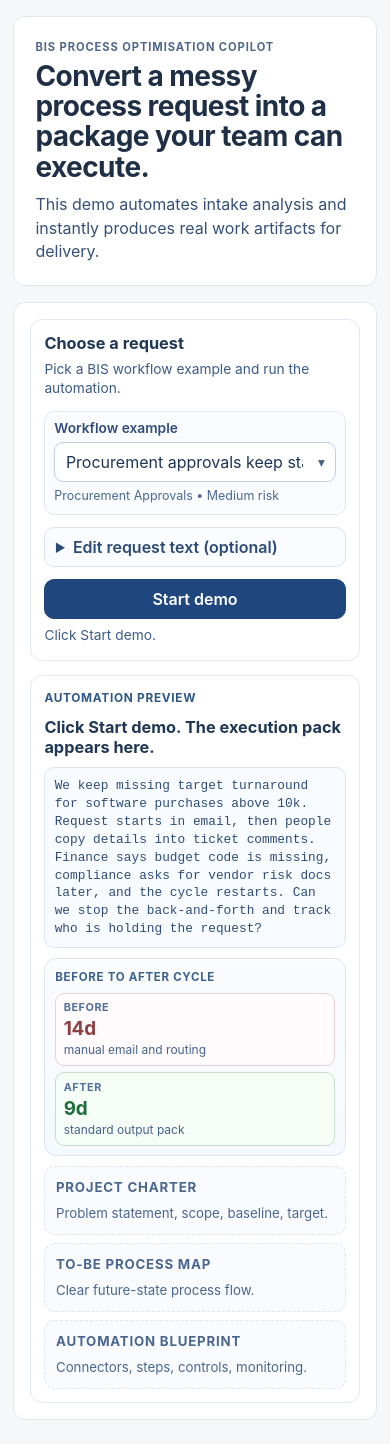
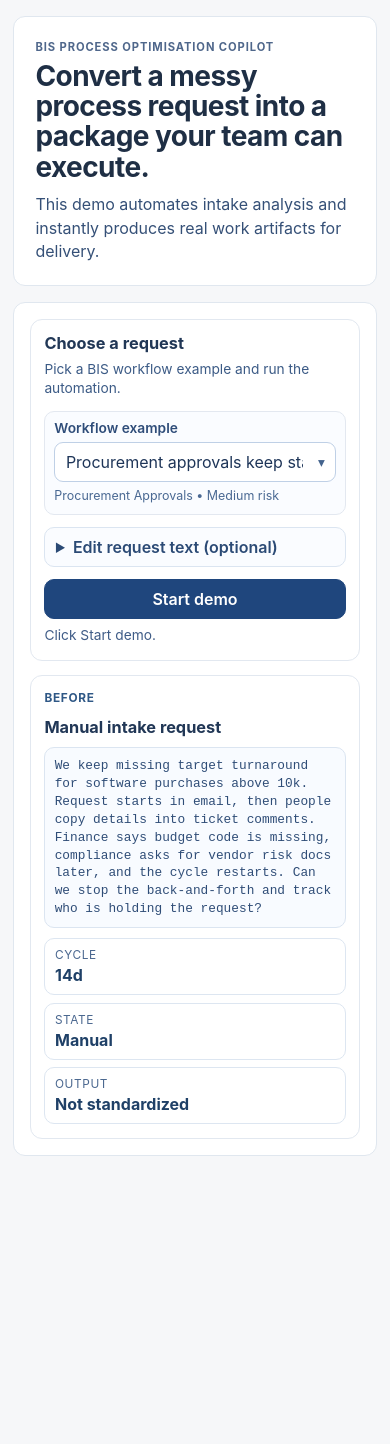
Before and after one commit to KumarNavish/KumarNavish.github.io, a React (Vite) app in the folder site/demos/bis-continual-process-automation-demo/: page / in a window 390 px wide. After the commit the page ends 1180 px from the top, so only its background shows below. Built offline with nearby package versions, Linux system fonts and the light colour scheme.

Commit message:
refine bis demo: single before-after automation moment

```diff
--- a/site/demos/bis-continual-process-automation-demo/src/App.tsx
+++ b/site/demos/bis-continual-process-automation-demo/src/App.tsx
@@ -4,13 +4,6 @@ import { MermaidDiagram } from './components/MermaidDiagram'
 import { loadCategoryCatalog, loadIntakeSamples } from './domain/loadData'
 import { runIntakePipeline, type PipelineResult } from './domain/pipeline'
 import type { CategoryCatalog, IntakeSample } from './domain/types'
-
-interface ImpactRationale {
-  monthly_volume: number | null
-  cycle_time_days: number | null
-  manual_steps: number
-  confidence: 'high' | 'medium' | 'low'
-}
 
 interface ImpactSnapshot {
   baselineDays: number | null
@@ -77,28 +70,6 @@ function excerpt(text: string, maxLength = 280): string {
   return `${normalized.slice(0, maxLength - 3)}...`
 }
 
-function buildImpactRationale(result: PipelineResult): ImpactRationale {
-  const monthlyVolume =
-    result.extracted.volume_per_month ?? result.sample.ground_truth.volume_per_month ?? null
-  const cycleTimeDays =
-    result.extracted.cycle_time_days ?? result.sample.ground_truth.baseline_cycle_time_days ?? null
-  const manualSteps = result.extracted.manual_step_count
-
-  let confidence: ImpactRationale['confidence'] = 'low'
-  if (monthlyVolume !== null && cycleTimeDays !== null) {
-    confidence = 'high'
-  } else if (monthlyVolume !== null || cycleTimeDays !== null) {
-    confidence = 'medium'
-  }
-
-  return {
-    monthly_volume: monthlyVolume,
-    cycle_time_days: cycleTimeDays,
-    manual_steps: manualSteps,
-    confidence,
-  }
-}
-
 function buildImpactSnapshot(result: PipelineResult): ImpactSnapshot {
   const baselineDays = toNumber(result.charter.baseline_metrics.cycle_time_days)
   const targetDays = toNumber(result.charter.target_metrics.cycle_time_days_target)
@@ -127,7 +98,6 @@ function App() {
   const [requestText, setRequestText] = useState('')
 
   const [result, setResult] = useState<PipelineResult | null>(null)
-  const [impactRationale, setImpactRationale] = useState<ImpactRationale | null>(null)
 
   const [isRunning, setIsRunning] = useState(false)
   const [copyStatus, setCopyStatus] = useState<string | null>(null)
@@ -175,10 +145,6 @@ function App() {
   const outcomeHeadline = impactSnapshot
     ? 'Execution pack generated'
     : 'From manual intake to execution-ready package'
-
-  const outcomeSubline = impactSnapshot
-    ? `${formatDays(beforeCycleTime)} to ${formatDays(afterCycleTime)} target cycle`
-    : 'Run once to generate charter, map, and payloads.'
   const charterTargetCycle = result
     ? metricToText(result.charter.target_metrics.cycle_time_days_target)
     : 'n/a'
@@ -206,7 +172,6 @@ function App() {
         tracker_owner: trackerPayload?.owner ?? 'n/a',
       }
     : null
-  const blueprintPreview = result?.blueprint.steps.slice(0, 4) ?? []
 
   const hintText = useMemo(() => {
     if (error) {
@@ -227,7 +192,6 @@ function App() {
     if (nextSample) {
       setRequestText(nextSample.text)
       setResult(null)
-      setImpactRationale(null)
       setCopyStatus(null)
     }
   }
@@ -244,7 +208,6 @@ function App() {
     }
 
     setResult(null)
-    setImpactRationale(null)
     setCopyStatus(null)
     setIsRunning(true)
 
@@ -252,7 +215,6 @@ function App() {
 
     const nextResult = runIntakePipeline(sampleForRun, catalog)
     setResult(nextResult)
-    setImpactRationale(buildImpactRationale(nextResult))
     setIsRunning(false)
   }
 
@@ -344,156 +306,95 @@ function App() {
         <section className="result-pane" aria-live="polite">
           {!result ? (
             <section className="outcome-shell preview-shell">
-              <p className="moment-tag">Automation preview</p>
-              <h2>Click Start demo. The execution pack appears here.</h2>
+              <p className="moment-tag">Before</p>
+              <h2>Manual intake request</h2>
               <pre className="input-preview">{requestPreview}</pre>
-
-              <article className="reveal-card">
-                <p className="reveal-label">Before to after cycle</p>
-                <div className="reveal-track">
-                  <section className="reveal-state before">
-                    <span className="reveal-tag">Before</span>
+              <div className="impact-strip">
+                <article>
+                  <span>Cycle</span>
                   <strong>{formatDays(previewBaselineDays)}</strong>
-                    <small>manual email and routing</small>
-                  </section>
-                  <section className="reveal-state after">
-                    <span className="reveal-tag">After</span>
-                    <strong>{formatDays(inferredTargetDays)}</strong>
-                    <small>standard output pack</small>
-                  </section>
+                </article>
+                <article>
+                  <span>State</span>
+                  <strong>Manual</strong>
+                </article>
+                <article>
+                  <span>Output</span>
+                  <strong>Not standardized</strong>
+                </article>
               </div>
-              </article>
-
-              <section className="deliverables-grid">
-                <article className="artifact-card placeholder-card">
-                  <p className="doc-tag">Project charter</p>
-                  <p>Problem statement, scope, baseline, target.</p>
-                </article>
-                <article className="artifact-card placeholder-card">
-                  <p className="doc-tag">To-be process map</p>
-                  <p>Clear future-state process flow.</p>
-                </article>
-                <article className="artifact-card placeholder-card">
-                  <p className="doc-tag">Automation blueprint</p>
-                  <p>Connectors, steps, controls, monitoring.</p>
-                </article>
-              </section>
             </section>
           ) : (
             <section className="outcome-shell live-shell">
-              <p className="moment-tag">Automation result</p>
+              <p className="moment-tag">Automation moment</p>
               <h2>{outcomeHeadline}</h2>
-              <p className="outcome-lede">{outcomeSubline}</p>
 
-              <article className={`reveal-card ${hasResult ? 'revealed' : ''}`}>
-                <p className="reveal-label">Before to after cycle</p>
-                <div className="reveal-track">
-                  <section className="reveal-state before">
-                    <span className="reveal-tag">Before</span>
-                    <strong>{formatDays(beforeCycleTime)}</strong>
-                    <small>manual triage and follow-up</small>
-                  </section>
-                  <section className="reveal-state after">
-                    <span className="reveal-tag">After</span>
-                    <strong>{formatDays(afterCycleTime)}</strong>
-                    <small>standard output pack and handoff</small>
-                  </section>
-                </div>
+              <div className="impact-strip">
+                <article>
+                  <span>Cycle</span>
+                  <strong>
+                    {formatDays(beforeCycleTime)} to {formatDays(afterCycleTime)}
+                  </strong>
                 </article>
-
-              <div className="metric-row">
                 <article>
                   <span>Saved / month</span>
-                  <strong>{impactSnapshot.monthlyHoursSaved}</strong>
+                  <strong>{impactSnapshot.monthlyHoursSaved}h</strong>
                 </article>
                 <article>
                   <span>Ready artifacts</span>
                   <strong>{totalArtifacts}</strong>
                 </article>
-                <article>
-                  <span>Workflow type</span>
-                  <strong>{prettyCategory(result.triage.category)}</strong>
-                </article>
               </div>
 
-              <section className="deliverables-grid">
-                <section className="artifact-card deliverable-card">
+              <section className="transformation-grid">
+                <article className={`moment-card before-card ${hasResult ? 'revealed' : ''}`}>
+                  <p className="doc-tag">Before request</p>
+                  <pre className="input-preview">{excerpt(result.sample.text, 540)}</pre>
+                </article>
+
+                <article className={`moment-card after-pack ${hasResult ? 'revealed' : ''}`}>
+                  <p className="doc-tag">After execution pack</p>
+
+                  <section className="artifact-card">
                     <p className="doc-tag">Project charter</p>
                     <h3>{result.sample.title}</h3>
                     <p>{result.charter.problem_statement}</p>
-                  <dl className="doc-grid">
-                    <div>
-                      <dt>Target cycle</dt>
-                      <dd>{charterTargetCycle}</dd>
-                    </div>
-                    <div>
-                      <dt>Priority</dt>
-                      <dd>{result.triage.priority}</dd>
-                    </div>
-                    <div>
-                      <dt>Risk</dt>
-                      <dd>{prettyCategory(result.triage.risk_level)}</dd>
-                    </div>
-                    <div>
-                      <dt>Next action</dt>
-                      <dd>{result.triage.next_action}</dd>
-                    </div>
-                  </dl>
-                  <div className="outputs-actions">
-                    <button className="primary-btn" onClick={() => copyJson('Charter JSON', result.charter)}>
-                      Copy charter JSON
-                    </button>
+                    <div className="pack-metrics">
+                      <span className="pack-pill">Target {charterTargetCycle}</span>
+                      <span className="pack-pill">{result.triage.priority}</span>
+                      <span className="pack-pill">{prettyCategory(result.triage.risk_level)}</span>
                     </div>
                   </section>
 
-                <section className="artifact-card deliverable-card">
+                  <section className="artifact-card">
                     <p className="doc-tag">To-be process map</p>
                     <MermaidDiagram title="To-be process" chart={result.toBeMermaid} />
-                  <div className="outputs-actions">
-                    <button
-                      className="primary-btn"
-                      onClick={() => copyJson('Process map', { to_be_mermaid: result.toBeMermaid })}
-                    >
-                      Copy process map
-                    </button>
-                  </div>
                   </section>
 
-                <section className="artifact-card deliverable-card">
-                  <p className="doc-tag">Automation blueprint</p>
-                  <ol className="step-list">
-                    {blueprintPreview.map((step) => (
-                      <li key={step.id}>
-                        <strong>{step.name}</strong>
-                        <span>{step.description}</span>
-                      </li>
-                    ))}
-                  </ol>
-                  <div className="outputs-actions">
-                    <button className="primary-btn" onClick={() => copyJson('Blueprint JSON', result.blueprint)}>
-                      Copy blueprint JSON
-                    </button>
-                  </div>
-                </section>
+                  <section className="artifact-card">
+                    <p className="doc-tag">Handoff payloads</p>
+                    <pre>{JSON.stringify(payloadPreview, null, 2)}</pre>
+                    <p>
+                      <strong>Jira:</strong> {metricToText(jiraFields?.summary)}
+                    </p>
+                    <p>
+                      <strong>ServiceNow:</strong> {metricToText(servicenowPayload?.short_description)}
+                    </p>
+                    <p>
+                      <strong>Status:</strong> {trackerStatus}
+                    </p>
                   </section>
 
-              <section className="payload-grid">
-                <section className="artifact-card payload-card">
-                  <p className="doc-tag">Jira payload</p>
-                  <p>{metricToText(jiraFields?.summary)}</p>
                   <div className="outputs-actions">
+                    <button className="primary-btn" onClick={() => void copyFullPack()}>
+                      Copy full package
+                    </button>
                     <button
                       className="secondary-btn"
                       onClick={() => copyJson('Jira payload', result.exports.jira_issue_create)}
                     >
                       Copy Jira JSON
                     </button>
-                  </div>
-                </section>
-                <section className="artifact-card payload-card">
-                  <p className="doc-tag">ServiceNow payload</p>
-                  <p>{metricToText(servicenowPayload?.short_description)}</p>
-                  <div className="outputs-actions">
                     <button
                       className="secondary-btn"
                       onClick={() => copyJson('ServiceNow payload', result.exports.servicenow_record_create)}
@@ -501,31 +402,8 @@ function App() {
                       Copy ServiceNow JSON
                     </button>
                   </div>
+                </article>
               </section>
-                <section className="artifact-card payload-card">
-                  <p className="doc-tag">Process tracker row</p>
-                  <pre>{JSON.stringify(payloadPreview, null, 2)}</pre>
-                  <p>
-                    <strong>Status:</strong> {trackerStatus}
-                  </p>
-                  <div className="outputs-actions">
-                    <button className="primary-btn" onClick={() => void copyFullPack()}>
-                      Copy full package
-                    </button>
-                  </div>
-                </section>
-              </section>
-
-              <details className="advanced-block">
-                <summary>Show technical details</summary>
-                <p>
-                  Estimated from {impactRationale?.manual_steps ?? 'n/a'} manual touchpoints, volume{' '}
-                  {metricToText(impactRationale?.monthly_volume)}, cycle time{' '}
-                  {metricToText(impactRationale?.cycle_time_days)} days. Confidence:{' '}
-                  <strong>{impactRationale ? prettyCategory(impactRationale.confidence) : 'Not available'}</strong>.
-                </p>
-                <pre>{JSON.stringify(result.blueprint, null, 2)}</pre>
-              </details>
             </section>
           )}
         </section>
--- a/site/demos/bis-continual-process-automation-demo/src/styles.css
+++ b/site/demos/bis-continual-process-automation-demo/src/styles.css
@@ -251,11 +251,6 @@ button:disabled {
   gap: 0.62rem;
 }
 
-.outcome-lede {
-  margin-top: 0.2rem;
-  color: #35557f;
-}
-
 .input-preview {
   margin: 0;
   border: 1px solid #dbe5f1;
@@ -269,94 +264,13 @@ button:disabled {
   line-height: 1.4;
 }
 
-.preview-shell .reveal-state.after {
-  opacity: 1;
-  transform: none;
-}
-
-.reveal-card {
-  border: 1px solid #dbe5f1;
-  border-radius: 12px;
-  background: linear-gradient(180deg, #fbfcfe 0%, #f5f9ff 100%);
-  padding: 0.62rem;
-  display: grid;
-  gap: 0.42rem;
-}
-
-.reveal-label {
-  margin: 0;
-  text-transform: uppercase;
-  letter-spacing: 0.06em;
-  font-size: 0.72rem;
-  font-weight: 700;
-  color: #3a618f;
-}
-
-.reveal-track {
-  display: grid;
-  grid-template-columns: repeat(2, minmax(0, 1fr));
-  gap: 0.42rem;
-}
-
-.reveal-state {
-  border: 1px solid #d5dfec;
-  border-radius: 9px;
-  background: #fff;
-  padding: 0.42rem 0.46rem;
-  display: grid;
-  gap: 0.16rem;
-}
-
-.reveal-tag {
-  text-transform: uppercase;
-  letter-spacing: 0.05em;
-  font-size: 0.68rem;
-  font-weight: 700;
-  color: #537099;
-}
-
-.reveal-state strong {
-  font-size: 1.18rem;
-  letter-spacing: -0.01em;
-}
-
-.reveal-state small {
-  color: #45648e;
-  font-size: 0.75rem;
-  line-height: 1.3;
-}
-
-.reveal-state.before {
-  border-color: #ebd3d5;
-  background: #fffafb;
-}
-
-.reveal-state.before strong {
-  color: #8a3f43;
-}
-
-.reveal-state.after {
-  border-color: #c8dfcf;
-  background: #f6fcf6;
-  opacity: 0.72;
-  transform: translateY(3px);
-}
-
-.reveal-state.after strong {
-  color: #1e6d3c;
-}
-
-.reveal-card.revealed .reveal-state.after {
-  animation: reveal-up 360ms ease-out forwards;
-}
-
-.metric-row {
+.impact-strip {
   display: grid;
   grid-template-columns: repeat(3, minmax(0, 1fr));
   gap: 0.48rem;
 }
 
-.metric-row article {
+.impact-strip article {
   border: 1px solid #dde6f1;
   border-radius: 10px;
   background: #fff;
@@ -365,28 +279,47 @@ button:disabled {
   gap: 0.2rem;
 }
 
-.metric-row span {
+.impact-strip span {
   font-size: 0.74rem;
   color: #4a678f;
   text-transform: uppercase;
   letter-spacing: 0.05em;
 }
 
-.metric-row strong {
+.impact-strip strong {
   color: #1f4067;
   font-size: 1rem;
+}
+
+.transformation-grid {
+  display: grid;
+  grid-template-columns: minmax(0, 0.9fr) minmax(0, 1.1fr);
+  gap: 0.56rem;
+}
+
+.moment-card {
+  border: 1px solid #dce6f2;
+  border-radius: 12px;
+  background: #fff;
+  padding: 0.68rem;
+  display: grid;
+  gap: 0.5rem;
+}
+
+.before-card {
+  background: #fffafb;
+  border-color: #ecd8dc;
+}
+
+.after-pack {
+  background: #f8fbff;
+  border-color: #d8e4f4;
 }
 
 .outputs-actions {
   display: flex;
   flex-wrap: wrap;
   gap: 0.44rem;
-}
-
-.deliverables-grid {
-  display: grid;
-  grid-template-columns: repeat(3, minmax(0, 1fr));
-  gap: 0.52rem;
 }
 
 .artifact-card {
@@ -411,17 +344,6 @@ button:disabled {
   padding: 0.5rem;
 }
 
-.placeholder-card {
-  background: #f9fbff;
-  border-style: dashed;
-}
-
-.placeholder-card p {
-  margin: 0;
-  color: #4a668f;
-  font-size: 0.83rem;
-}
-
 .doc-tag {
   margin: 0;
   text-transform: uppercase;
@@ -431,62 +353,19 @@ button:disabled {
   font-weight: 700;
 }
 
-.deliverable-card h3 {
-  margin-top: -0.05rem;
-}
-
-.doc-grid {
-  margin: 0;
-  display: grid;
-  gap: 0.42rem;
-}
-
-.doc-grid div {
-  border: 1px solid #e3ebf5;
-  border-radius: 8px;
-  background: #f8fbff;
-  padding: 0.38rem 0.42rem;
-}
-
-.doc-grid dt {
-  font-size: 0.7rem;
-  color: #506b93;
-  text-transform: uppercase;
-  letter-spacing: 0.05em;
-}
-
-.doc-grid dd {
-  margin: 0.16rem 0 0;
-  color: #1f3f66;
-  font-size: 0.84rem;
-}
-
-.step-list {
-  margin: 0;
-  padding-left: 1.05rem;
-  display: grid;
+.pack-metrics {
+  display: flex;
+  flex-wrap: wrap;
   gap: 0.34rem;
 }
 
-.step-list li {
-  display: grid;
-  gap: 0.12rem;
-  color: #33527c;
-}
-
-.step-list span {
-  font-size: 0.81rem;
-  color: #4b6994;
-}
-
-.payload-grid {
-  display: grid;
-  grid-template-columns: repeat(3, minmax(0, 1fr));
-  gap: 0.52rem;
-}
-
-.payload-card p {
-  margin: 0;
+.pack-pill {
+  border: 1px solid #d2deee;
+  border-radius: 999px;
+  background: #f5f9ff;
+  color: #33527b;
+  font-size: 0.76rem;
+  padding: 0.2rem 0.5rem;
 }
 
 .map-card {
@@ -545,16 +424,8 @@ button:disabled {
     width: 100%;
   }
 
-  .reveal-track {
-    grid-template-columns: 1fr;
-  }
-
-  .metric-row {
-    grid-template-columns: 1fr;
-  }
-
-  .deliverables-grid,
-  .payload-grid {
+  .impact-strip,
+  .transformation-grid {
     grid-template-columns: 1fr;
   }
 }
```
Lines whose indentation alone changed are shown as unchanged.
